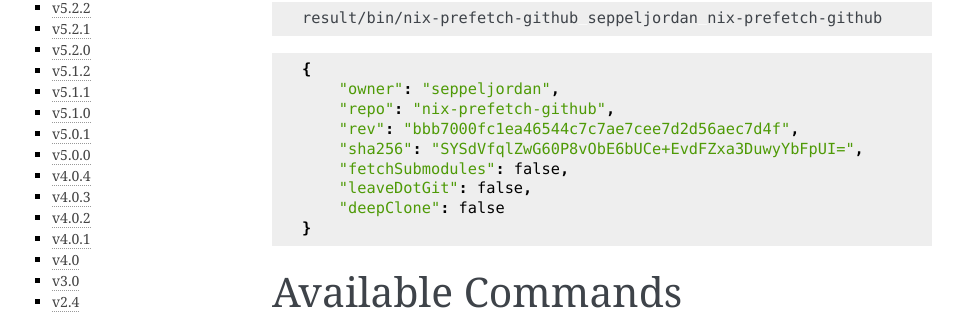
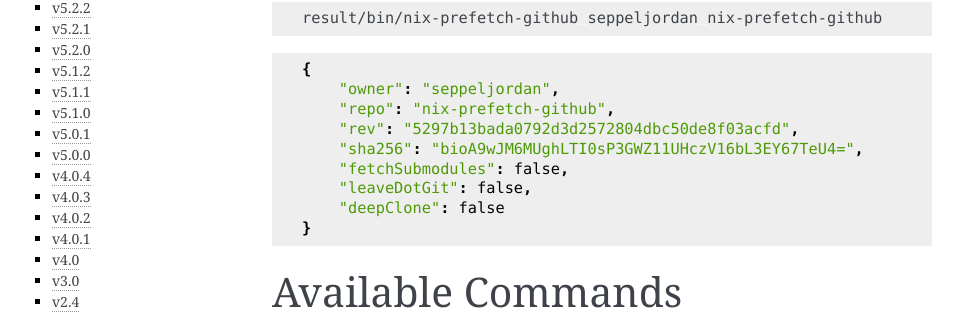
Before and after one commit to seppeljordan/nix-prefetch-github, a Sphinx documentation site: the page built from docs/README.rst, in a window 1280 px wide and 900 px high. Shown: the part 307-621 px from the top of the window, without its empty margins (148-1111 px from the left). Built offline with Sphinx 7.4.7, drawn with Linux system fonts in a browser that asks for light colours; the version number could not be read and is left out; some of the changed text lies outside the part shown.

Commit message:
Update README

```diff
--- a/README.org
+++ b/README.org
@@ -18,8 +18,8 @@
   {
       "owner": "seppeljordan",
       "repo": "nix-prefetch-github",
-      "rev": "bbb7000fc1ea46544c7c7ae7cee7d2d56aec7d4f",
-      "sha256": "SYSdVfqlZwG60P8vObE6bUCe+EvdFZxa3DuwyYbFpUI=",
+      "rev": "5297b13bada0792d3d2572804dbc50de8f03acfd",
+      "sha256": "bioA9wJM6MUghLTI0sP3GWZ11UHczV16bL3EY67TeU4=",
       "fetchSubmodules": false,
       "leaveDotGit": false,
       "deepClone": false
--- a/docs/README.rst
+++ b/docs/README.rst
@@ -19,8 +19,8 @@ Command Line Example
    {
        "owner": "seppeljordan",
        "repo": "nix-prefetch-github",
-       "rev": "bbb7000fc1ea46544c7c7ae7cee7d2d56aec7d4f",
-       "sha256": "SYSdVfqlZwG60P8vObE6bUCe+EvdFZxa3DuwyYbFpUI=",
+       "rev": "5297b13bada0792d3d2572804dbc50de8f03acfd",
+       "sha256": "bioA9wJM6MUghLTI0sP3GWZ11UHczV16bL3EY67TeU4=",
        "fetchSubmodules": false,
        "leaveDotGit": false,
        "deepClone": false
```
Also changed, not shown: other parts of docs/README.rst (+3 -3 lines).
